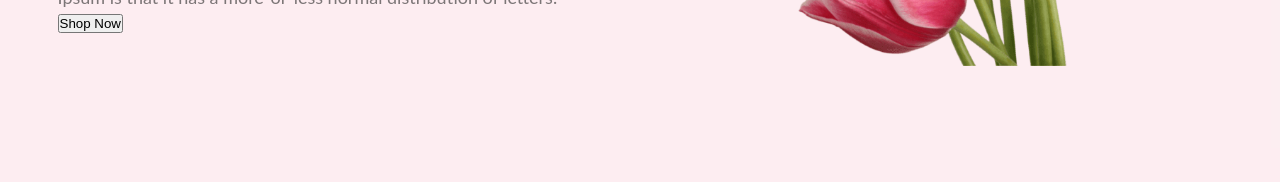
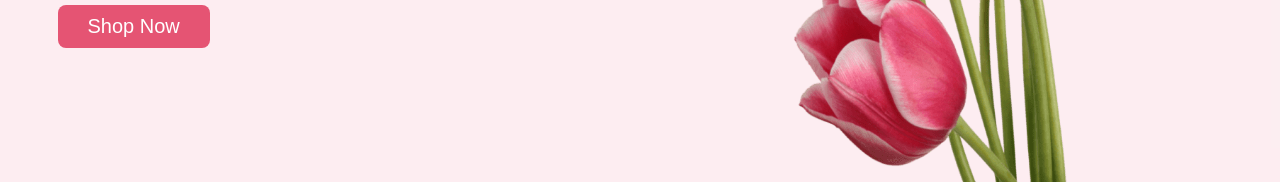
Before and after one commit to mkasiam/flower-shop, a plain HTML site: page index.html in a window 1280 px wide. Shown: the part 615-797 px from the top of the page. Drawn offline with Linux system fonts and the light colour scheme.

Commit message:
banner style done

```diff
--- a/style.css
+++ b/style.css
@@ -2,9 +2,11 @@
     margin: 0px;
     padding: 0px;
 }
-body{
+
+body {
     font-family: 'Inter', sans-serif;
 }
+
 /* This is banner section styles  */
 .banner-container {
     display: flex;
@@ -33,8 +35,19 @@ body{
     font-style: normal;
     font-weight: 400;
     line-height: 30px;
+    margin-bottom: 8px;
+}
+
+.btn {
+    padding: 10px 30px;
+    border: none;
+    border-radius: 8px;
+    background: #E55473;
+    font-size: 20px;
+    color: white;
 }
 
 .banner-img {
     width: 450px;
+    height: 100vh;
 }
```
